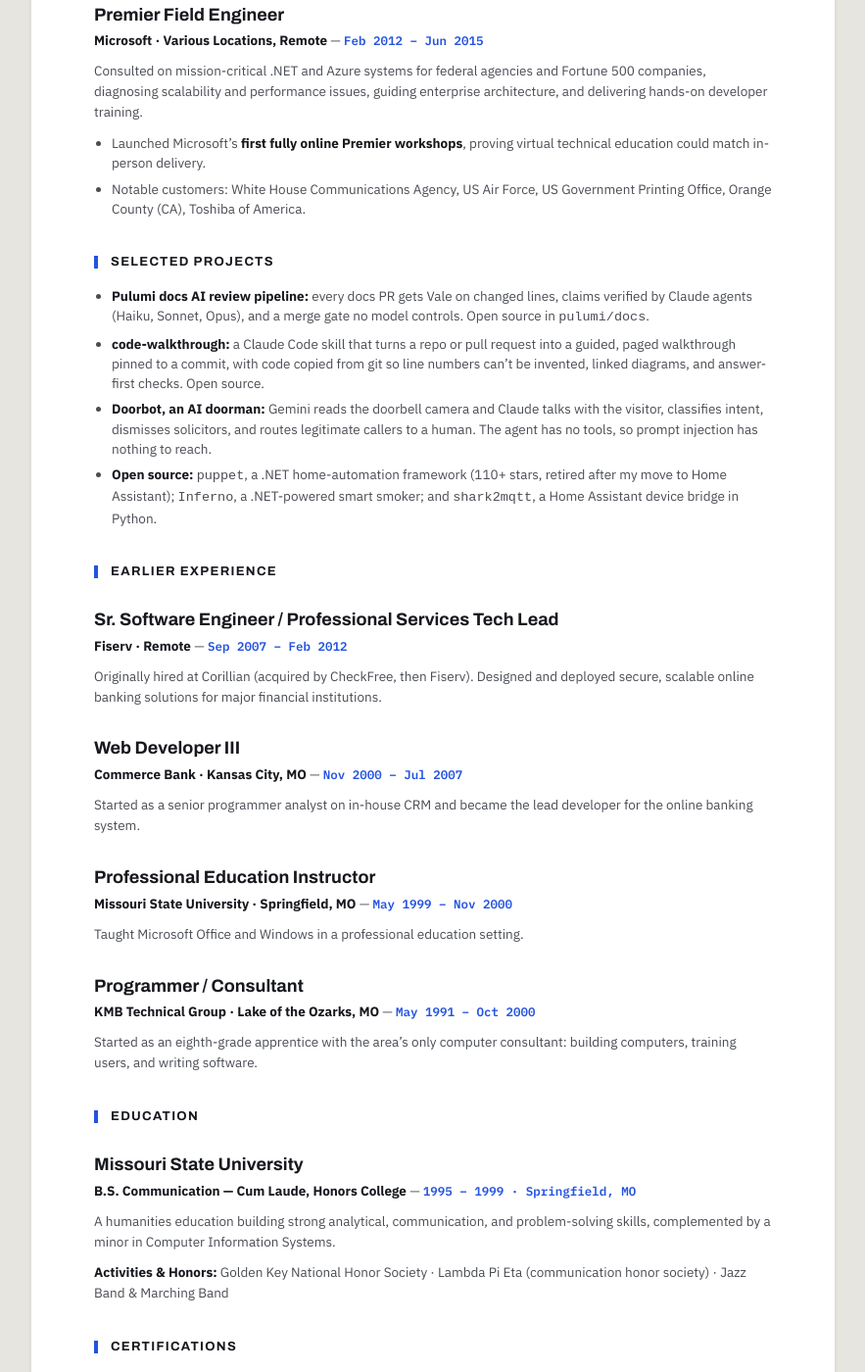
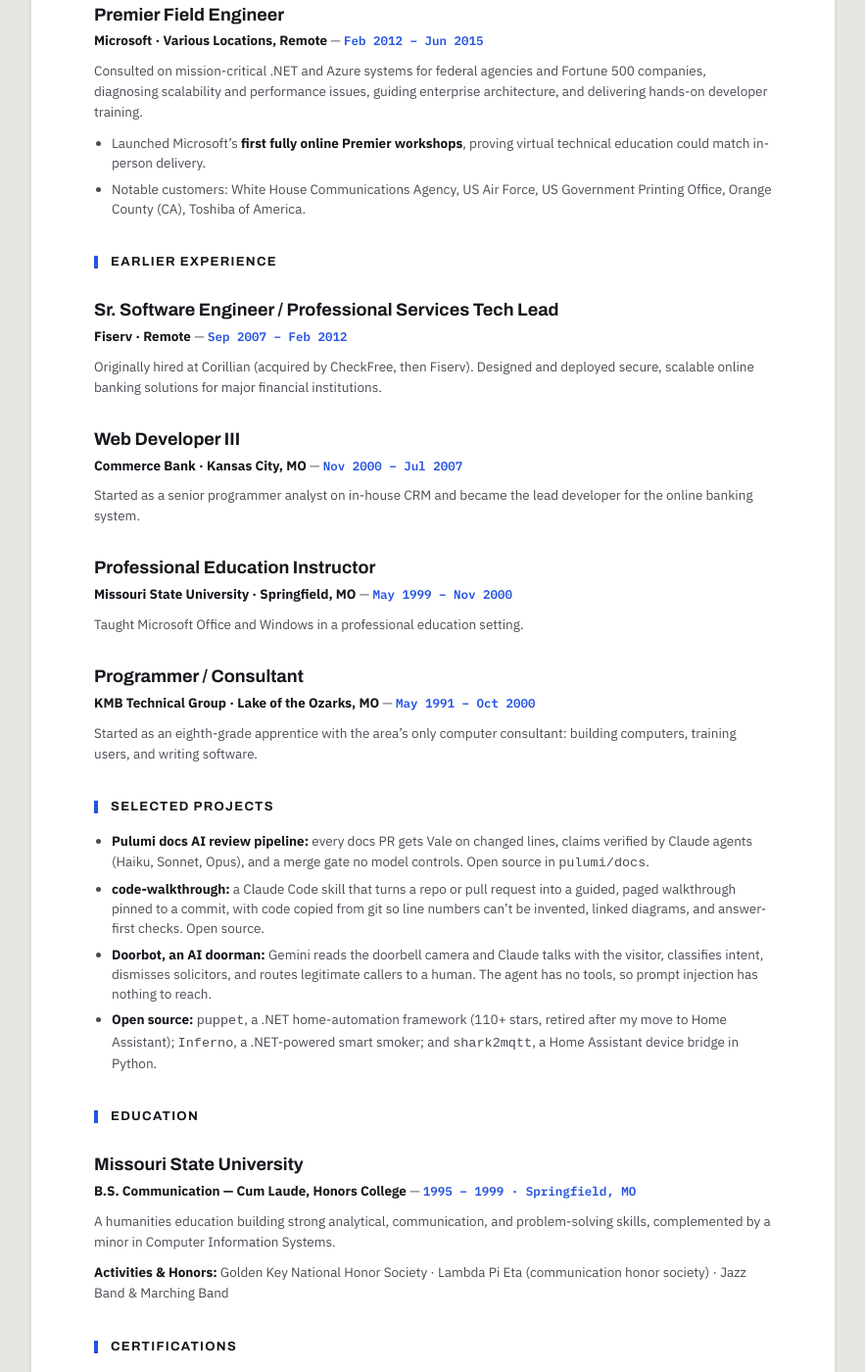
Before and after one commit to CamSoper/camsoper.github.io, a Jekyll site: the page built from resume.md, in a window 1280 px wide and 1400 px high, scrolled down 2296 px. Shown: the whole window at 98% size, without its empty margins (198-1081 px from the left). Built offline with Jekyll 4.4.1, drawn with Linux system fonts in a browser that asks for light colours; part of the change alters nothing that is shown.

```diff
--- a/resume.md
+++ b/resume.md
@@ -72,13 +72,6 @@ Consulted on mission-critical .NET and Azure systems for federal agencies and Fo
 - Launched Microsoft's **first fully online Premier workshops**, proving virtual technical education could match in-person delivery.
 - Notable customers: White House Communications Agency, US Air Force, US Government Printing Office, Orange County (CA), Toshiba of America.
 
-## Selected Projects
-
-- **[Pulumi docs AI review pipeline](https://camsoper.github.io/projects/docs-pipeline/):** every docs PR gets Vale on changed lines, claims verified by Claude agents (Haiku, Sonnet, Opus), and a merge gate no model controls. Open source in `pulumi/docs`.
-- **[code-walkthrough](https://github.com/CamSoper/adhd-ops/tree/main/code-walkthrough):** a Claude Code skill that turns a repo or pull request into a guided, paged walkthrough pinned to a commit, with code copied from git so line numbers can't be invented, linked diagrams, and answer-first checks. Open source.
-- **[Doorbot, an AI doorman](https://camsoper.github.io/projects/doorbot/):** Gemini reads the doorbell camera and Claude talks with the visitor, classifies intent, dismisses solicitors, and routes legitimate callers to a human. The agent has no tools, so prompt injection has nothing to reach.
-- **Open source:** [`puppet`](https://github.com/CamSoper/puppet), a .NET home-automation framework (110+ stars, retired after my move to Home Assistant); [`Inferno`](https://github.com/CamSoper/Inferno), a .NET-powered smart smoker; and [`shark2mqtt`](https://github.com/CamSoper/shark2mqtt), a Home Assistant device bridge in Python.
-
 ## Earlier Experience
 
 ### Sr. Software Engineer / Professional Services Tech Lead
@@ -105,6 +98,13 @@ Taught Microsoft Office and Windows in a professional education setting.
 
 Started as an eighth-grade apprentice with the area's only computer consultant: building computers, training users, and writing software.
 
+## Selected Projects
+
+- **[Pulumi docs AI review pipeline](https://camsoper.github.io/projects/docs-pipeline/):** every docs PR gets Vale on changed lines, claims verified by Claude agents (Haiku, Sonnet, Opus), and a merge gate no model controls. Open source in `pulumi/docs`.
+- **[code-walkthrough](https://github.com/CamSoper/adhd-ops/tree/main/code-walkthrough):** a Claude Code skill that turns a repo or pull request into a guided, paged walkthrough pinned to a commit, with code copied from git so line numbers can't be invented, linked diagrams, and answer-first checks. Open source.
+- **[Doorbot, an AI doorman](https://camsoper.github.io/projects/doorbot/):** Gemini reads the doorbell camera and Claude talks with the visitor, classifies intent, dismisses solicitors, and routes legitimate callers to a human. The agent has no tools, so prompt injection has nothing to reach.
+- **Open source:** [`puppet`](https://github.com/CamSoper/puppet), a .NET home-automation framework (110+ stars, retired after my move to Home Assistant); [`Inferno`](https://github.com/CamSoper/Inferno), a .NET-powered smart smoker; and [`shark2mqtt`](https://github.com/CamSoper/shark2mqtt), a Home Assistant device bridge in Python.
+
 ## Education
 
 ### Missouri State University
```
